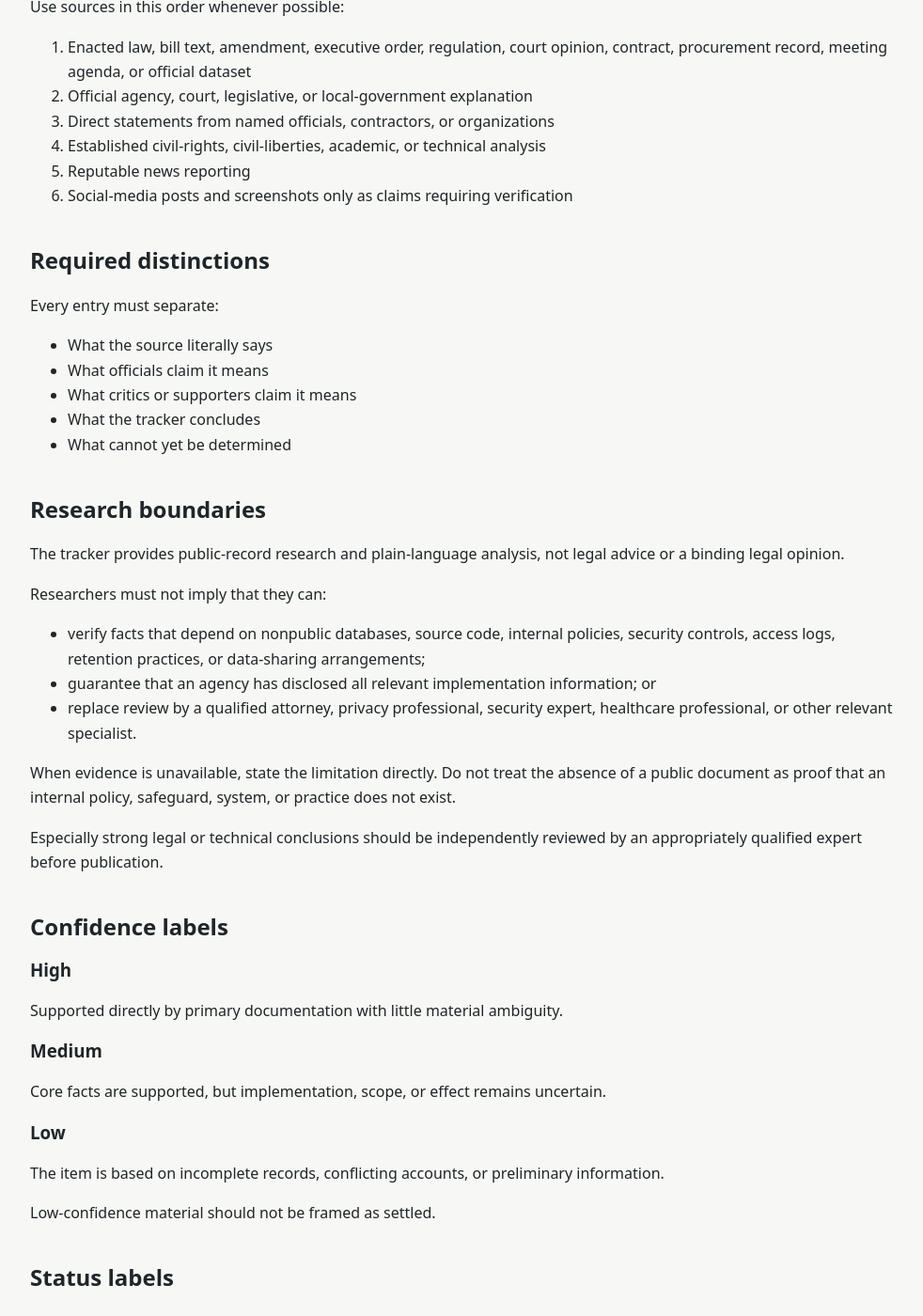
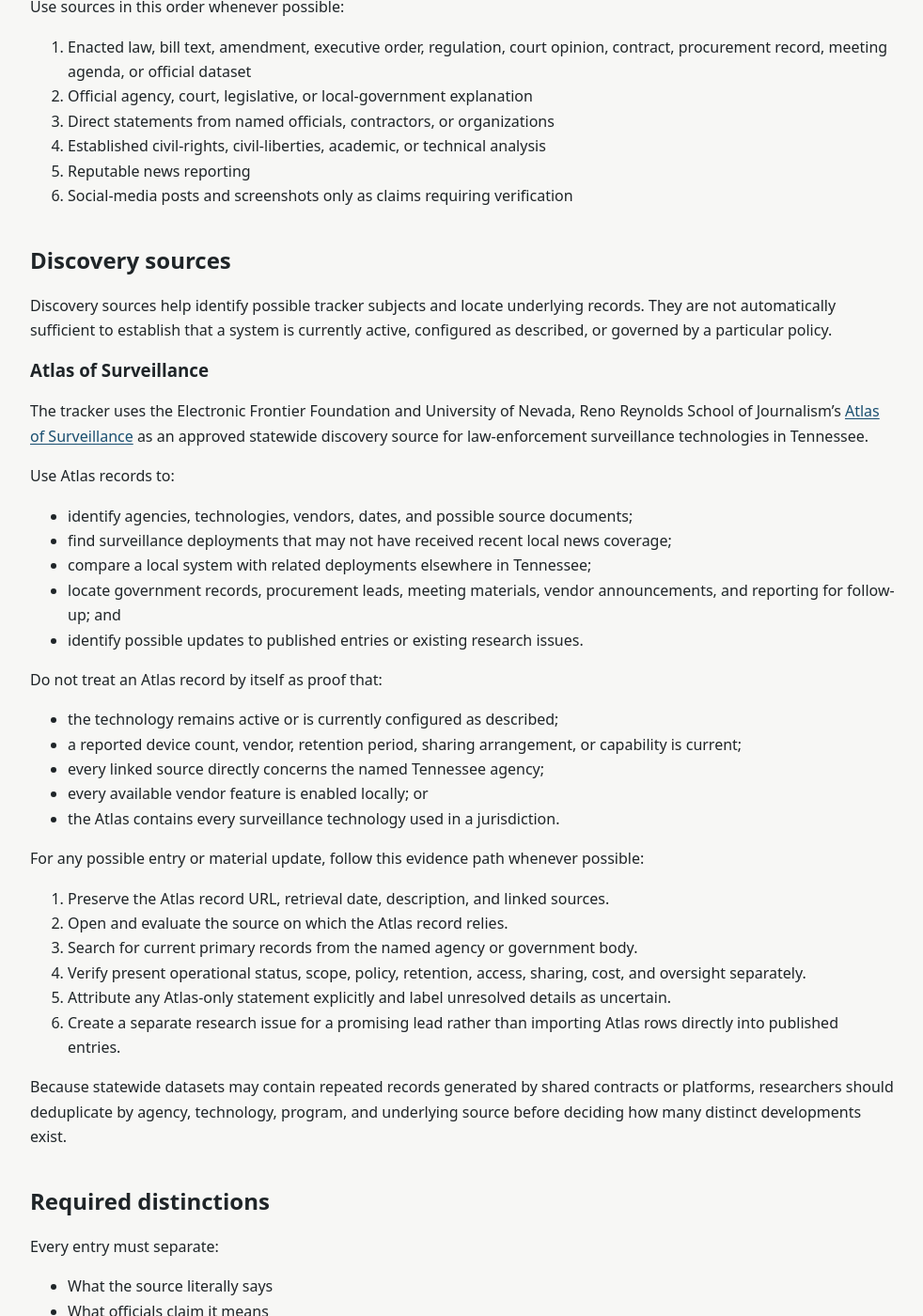
Before and after one commit to madebytommi/tennessee-digital-rights-tracker, a Jekyll site: the page built from docs/methodology.md, in a window 1280 px wide and 1400 px high, scrolled down 368 px. Shown: the whole window at 94% size, without its empty margins (148-1130 px from the left). Built offline with Jekyll 4.4.1, drawn with Linux system fonts in a browser that asks for light colours; some of the changed text lies outside the part shown.

Commit message:
Document Atlas as a discovery source

```diff
--- a/docs/methodology.md
+++ b/docs/methodology.md
@@ -18,6 +18,41 @@ Use sources in this order whenever possible:
 4. Established civil-rights, civil-liberties, academic, or technical analysis
 5. Reputable news reporting
 6. Social-media posts and screenshots only as claims requiring verification
+
+## Discovery sources
+
+Discovery sources help identify possible tracker subjects and locate underlying records. They are not automatically sufficient to establish that a system is currently active, configured as described, or governed by a particular policy.
+
+### Atlas of Surveillance
+
+The tracker uses the Electronic Frontier Foundation and University of Nevada, Reno Reynolds School of Journalism's [Atlas of Surveillance](https://www.atlasofsurveillance.org/) as an approved statewide discovery source for law-enforcement surveillance technologies in Tennessee.
+
+Use Atlas records to:
+
+- identify agencies, technologies, vendors, dates, and possible source documents;
+- find surveillance deployments that may not have received recent local news coverage;
+- compare a local system with related deployments elsewhere in Tennessee;
+- locate government records, procurement leads, meeting materials, vendor announcements, and reporting for follow-up; and
+- identify possible updates to published entries or existing research issues.
+
+Do not treat an Atlas record by itself as proof that:
+
+- the technology remains active or is currently configured as described;
+- a reported device count, vendor, retention period, sharing arrangement, or capability is current;
+- every linked source directly concerns the named Tennessee agency;
+- every available vendor feature is enabled locally; or
+- the Atlas contains every surveillance technology used in a jurisdiction.
+
+For any possible entry or material update, follow this evidence path whenever possible:
+
+1. Preserve the Atlas record URL, retrieval date, description, and linked sources.
+2. Open and evaluate the source on which the Atlas record relies.
+3. Search for current primary records from the named agency or government body.
+4. Verify present operational status, scope, policy, retention, access, sharing, cost, and oversight separately.
+5. Attribute any Atlas-only statement explicitly and label unresolved details as uncertain.
+6. Create a separate research issue for a promising lead rather than importing Atlas rows directly into published entries.
+
+Because statewide datasets may contain repeated records generated by shared contracts or platforms, researchers should deduplicate by agency, technology, program, and underlying source before deciding how many distinct developments exist.
 
 ## Required distinctions
 
@@ -75,6 +110,7 @@ Review an entry when:
 - An agency publishes implementing guidance
 - A court issues a ruling
 - A contract or public record becomes available
+- Atlas of Surveillance adds or materially revises a relevant Tennessee record
 - A factual correction is received
 - Six months pass without review on an active issue
 
```
